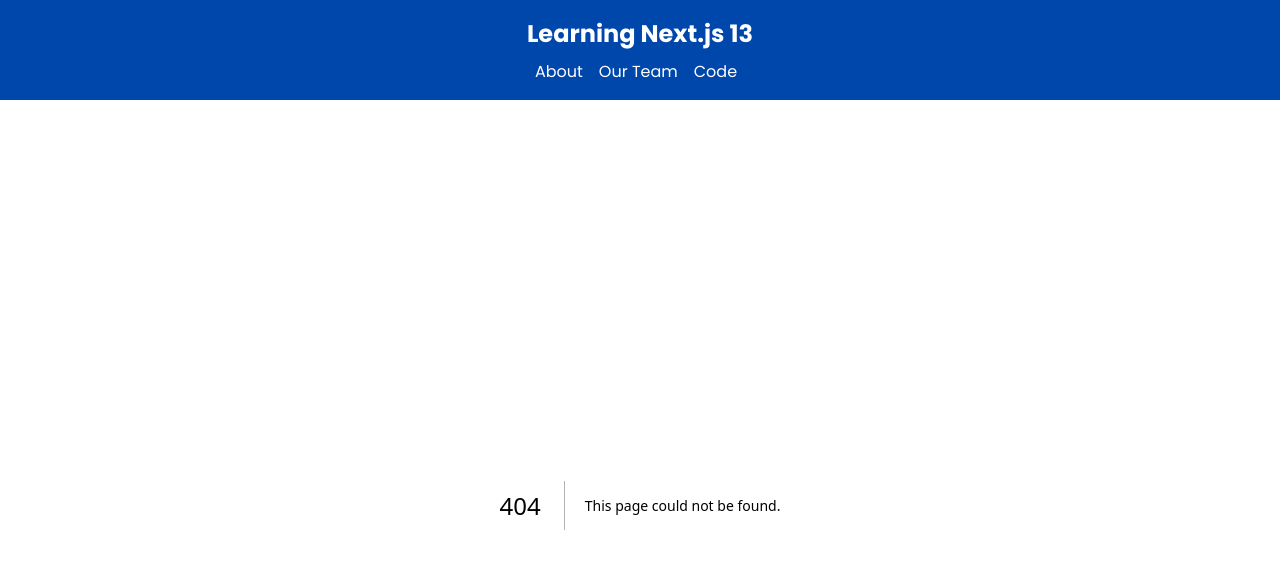
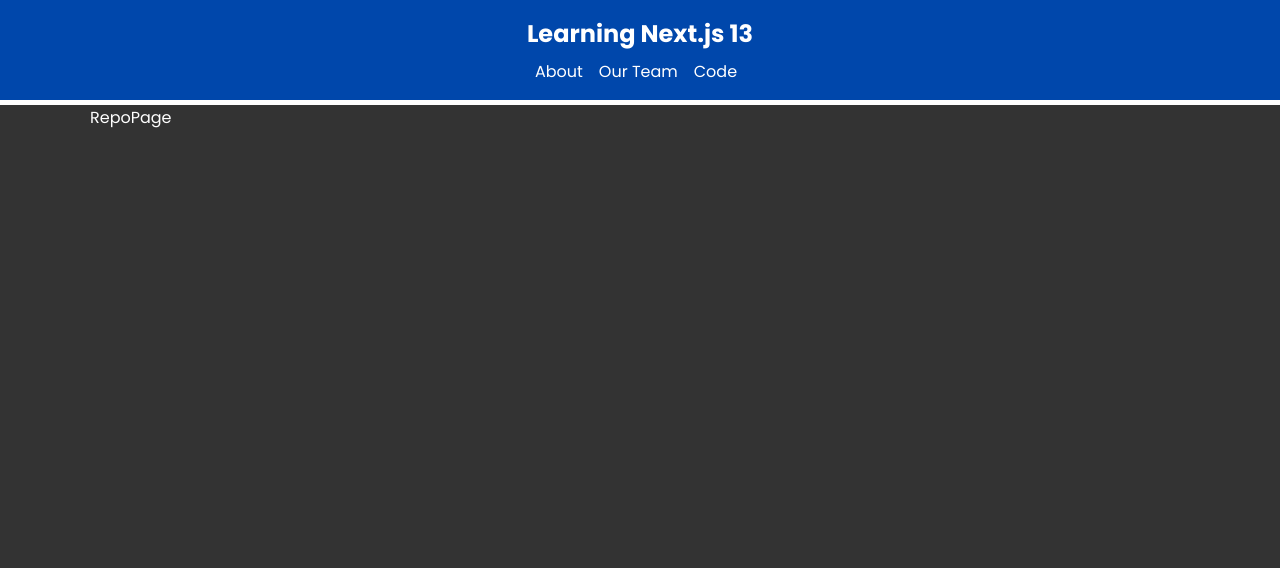
Before and after one commit to markpackham/next_js13_learn, a Next.js app: page /code/repos/1 in a window 1280 px wide. Before the commit this address had no page. Shown: the top 568 px of the page. Built offline with nearby package versions, Linux system fonts and the light colour scheme.

Commit message:
add dynamic repo page
https://youtu.be/Y6KDk5iyrYE?t=2133

```diff
--- /dev/null
+++ b/app/code/repos/[name]/page.jsx
@@ -0,0 +1,4 @@
+const RepoPage = () => {
+  return <div>RepoPage</div>;
+};
+export default RepoPage;
--- a/app/code/repos/page.jsx
+++ b/app/code/repos/page.jsx
@@ -11,7 +11,7 @@ async function fetchRepos() {
     }
   );
 
-  await new Promise((resolve) => setTimeout(resolve, 1000));
+  //await new Promise((resolve) => setTimeout(resolve, 1000));
 
   const repos = await response.json();
   return repos;
```
Also changed, not shown: app/loading.jsx (added, +8 -0 lines).
